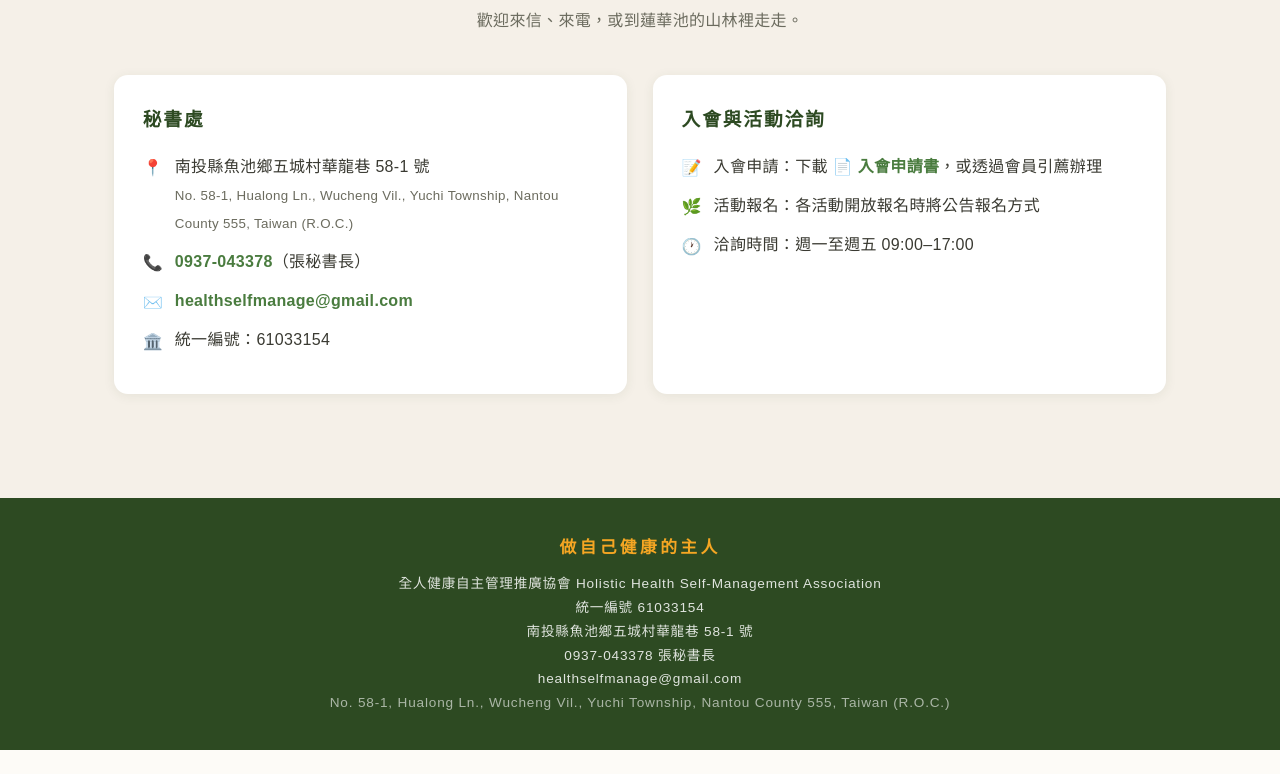
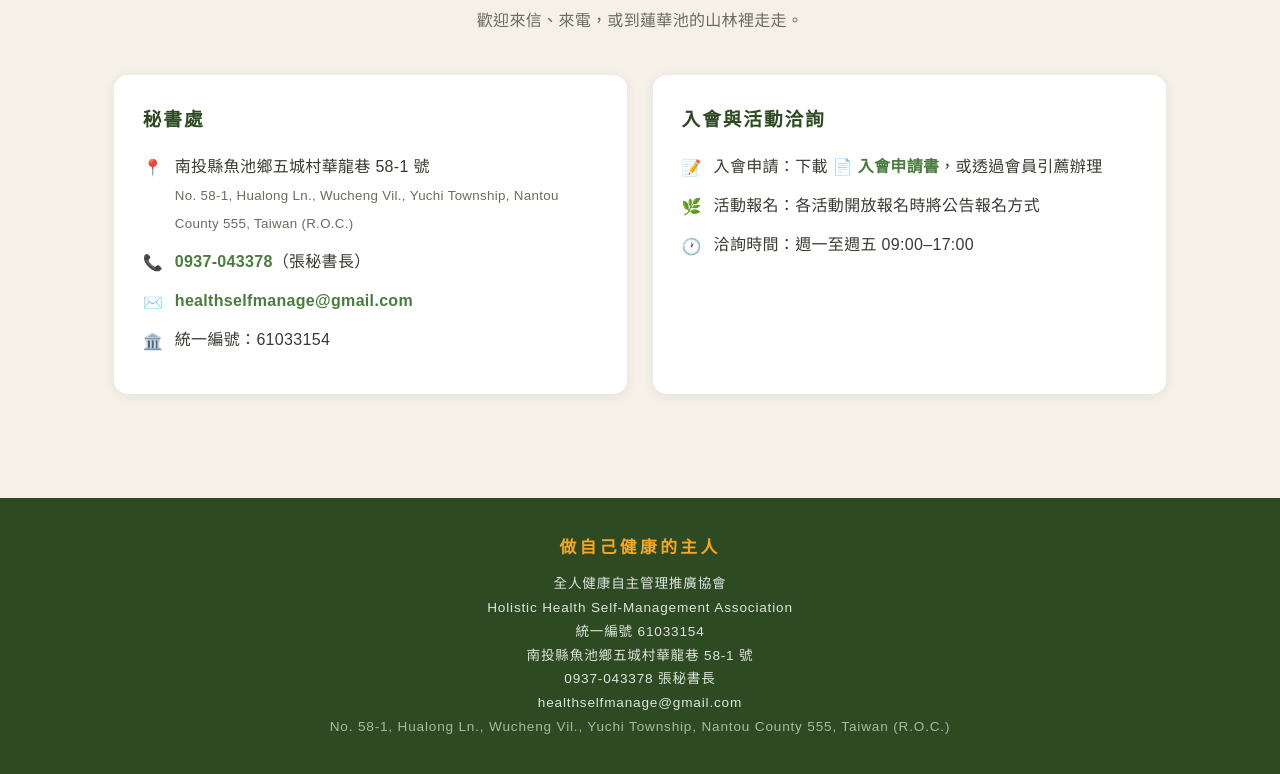
Before and after one commit to gergod12/hhsma-website, a plain HTML site: page index.html in a window 1280 px wide. Shown: the part 6113-6887 px from the top of the page. Before the commit the page ends 6863 px from the top, so only its background shows below. Drawn offline with Linux system fonts and the light colour scheme.

Commit message:
頁尾英文名稱獨立一行
Co-Authored-By: Claude Fable 5 <noreply@anthropic.com>

```diff
--- a/index.html
+++ b/index.html
@@ -323,7 +323,8 @@
   <!-- 頁尾 -->
   <footer class="site-footer">
     <p class="footer-slogan">做自己健康的主人</p>
-    <p>全人健康自主管理推廣協會 Holistic Health Self-Management Association</p>
+    <p>全人健康自主管理推廣協會</p>
+    <p>Holistic Health Self-Management Association</p>
     <p>統一編號 61033154</p>
     <p>南投縣魚池鄉五城村華龍巷 58-1 號</p>
     <p>0937-043378 張秘書長</p>
```
